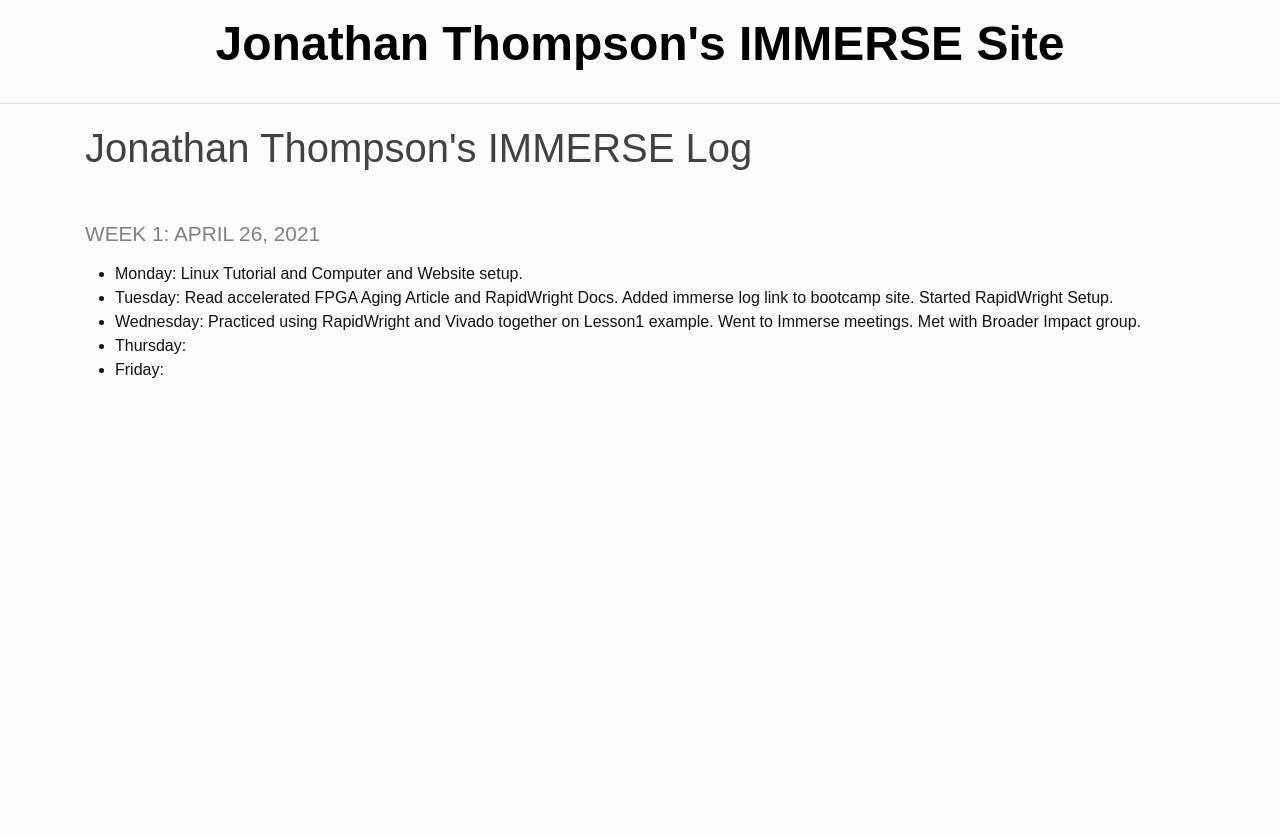
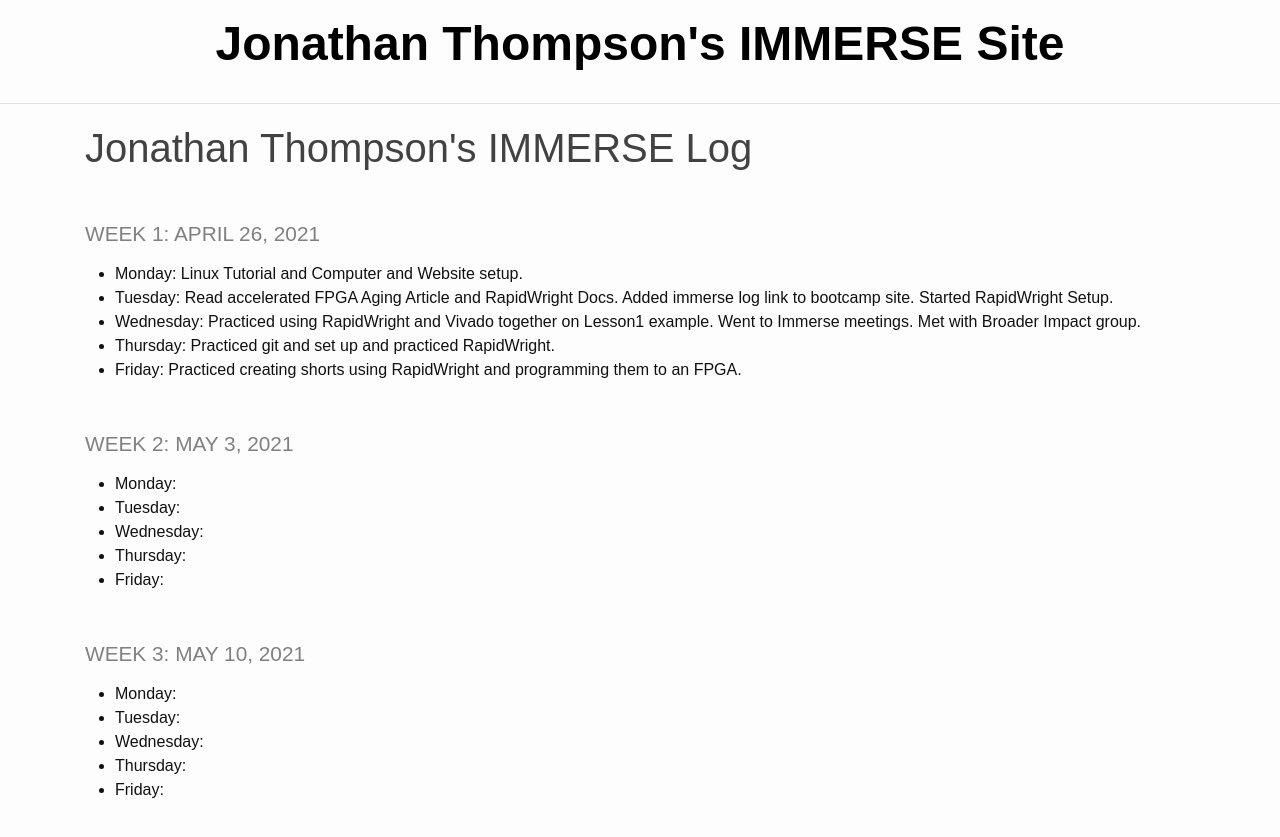
Before and after one commit to jonath48/jonath48.github.io, a Jekyll site: the page built from _pages/log.md, in a window 1280 px wide. Shown: the top 837 px of the page. Built offline with Jekyll 4.4.1, drawn with Linux system fonts in a browser that asks for light colours.

Commit message:
Updated my log for Thursday and Friday

```diff
--- a/_pages/log.md
+++ b/_pages/log.md
@@ -8,5 +8,21 @@ title: Jonathan Thompson's IMMERSE Log
 * **Monday**: Linux Tutorial and Computer and Website setup.
 * **Tuesday**: Read accelerated FPGA Aging Article and RapidWright Docs. Added immerse log link to bootcamp site. Started RapidWright Setup.
 * **Wednesday**: Practiced using RapidWright and Vivado together on Lesson1 example. Went to Immerse meetings. Met with Broader Impact group.
+* **Thursday**: Practiced git and set up and practiced RapidWright.
+* **Friday**: Practiced creating shorts using RapidWright and programming them to an FPGA.
+
+### Week 2: May 3, 2021
+
+* **Monday**:
+* **Tuesday**:
+* **Wednesday**:
 * **Thursday**:
 * **Friday**:
+
+### Week 3: May 10, 2021
+
+* **Monday**:
+* **Tuesday**:
+* **Wednesday**:
+* **Thursday**:
+* **Friday**:
```
